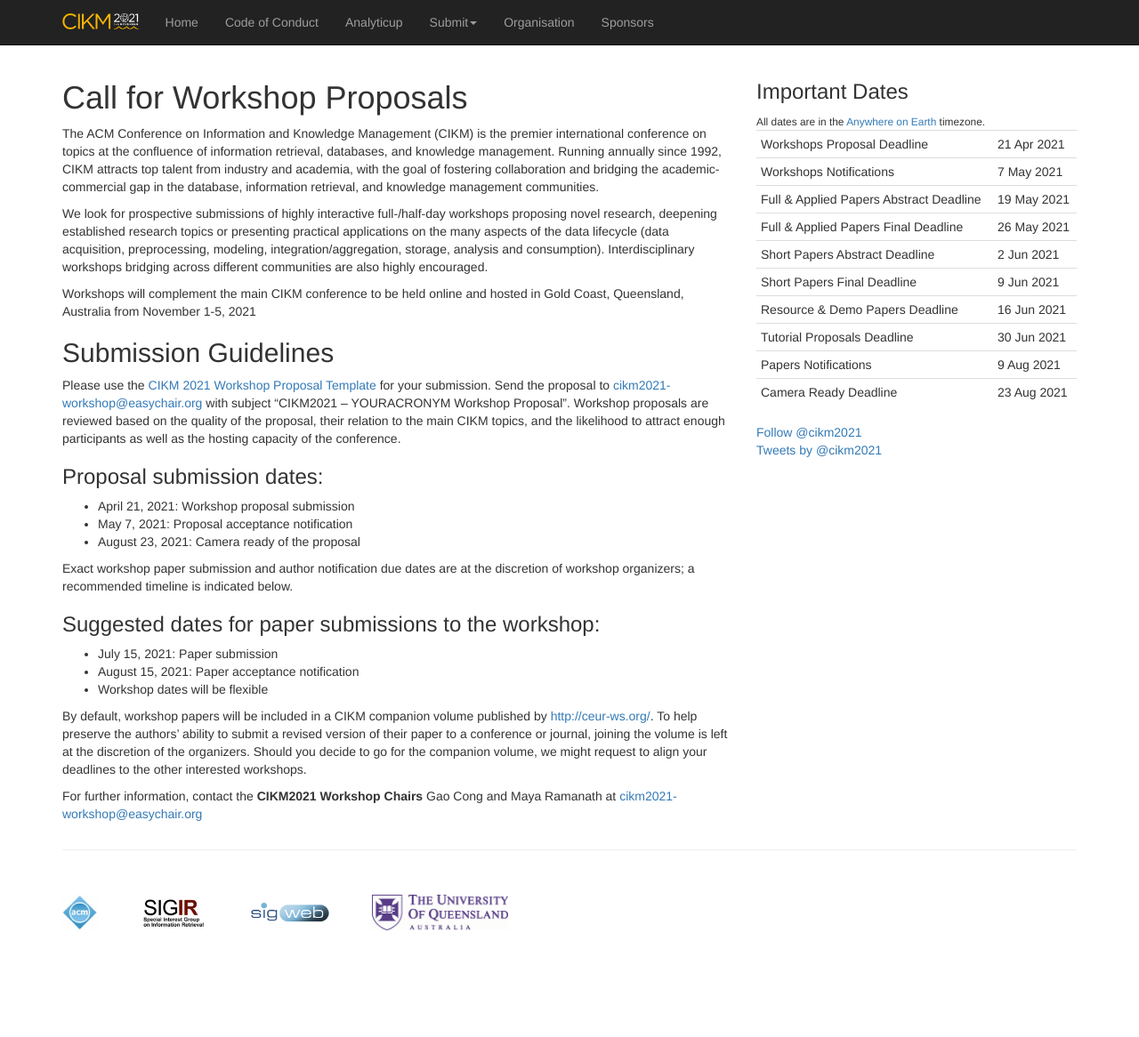
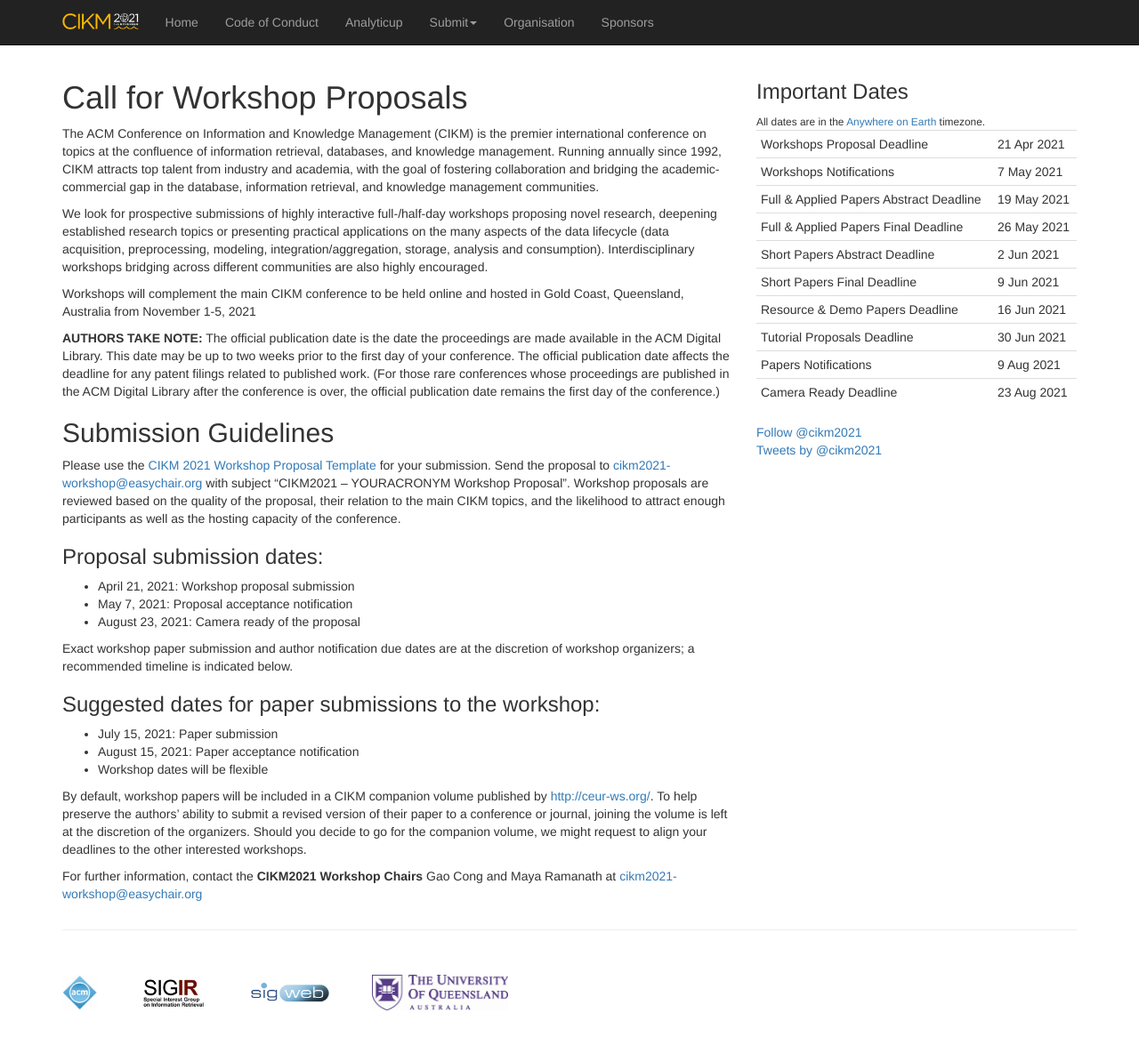
Before and after one commit to ielab/cikm2021-website, a Jekyll site: the page built from cfp/workshops.md, in a window 1280 px wide and 1166 px high. Shown: the whole window at 89% size. Built offline with Jekyll 4.4.1, drawn with Linux system fonts in a browser that asks for light colours; our own code applies the rules of GitHub Pages for plain Markdown files; comment, search, counter and statistics services are not loaded.

Commit message:
Add "authors take note" to cfps.

```diff
--- a/cfp/workshops.md
+++ b/cfp/workshops.md
@@ -6,6 +6,8 @@
 We look for prospective submissions of highly interactive full-/half-day workshops proposing novel research, deepening established research topics or presenting practical applications on the many aspects of the data lifecycle (data acquisition, preprocessing, modeling, integration/aggregation, storage, analysis and consumption). Interdisciplinary workshops bridging across different communities are also highly encouraged.
 
 Workshops will complement the main CIKM conference to be held online and hosted in Gold Coast, Queensland, Australia from November 1-5, 2021
+
+**AUTHORS TAKE NOTE:** The official publication date is the date the proceedings are made available in the ACM Digital Library. This date may be up to two weeks prior to the first day of your conference. The official publication date affects the deadline for any patent filings related to published work. (For those rare conferences whose proceedings are published in the ACM Digital Library after the conference is over, the official publication date remains the first day of the conference.)
 
 ## Submission Guidelines
 
```
Also changed, not shown: cfp/demo-papers.md (+2 -0 lines), cfp/full-papers.md (+2 -0 lines), cfp/resource-papers.md (+2 -0 lines), cfp/short-papers.md (+2 -0 lines), cfp/tutorials.md (+2 -0 lines).
